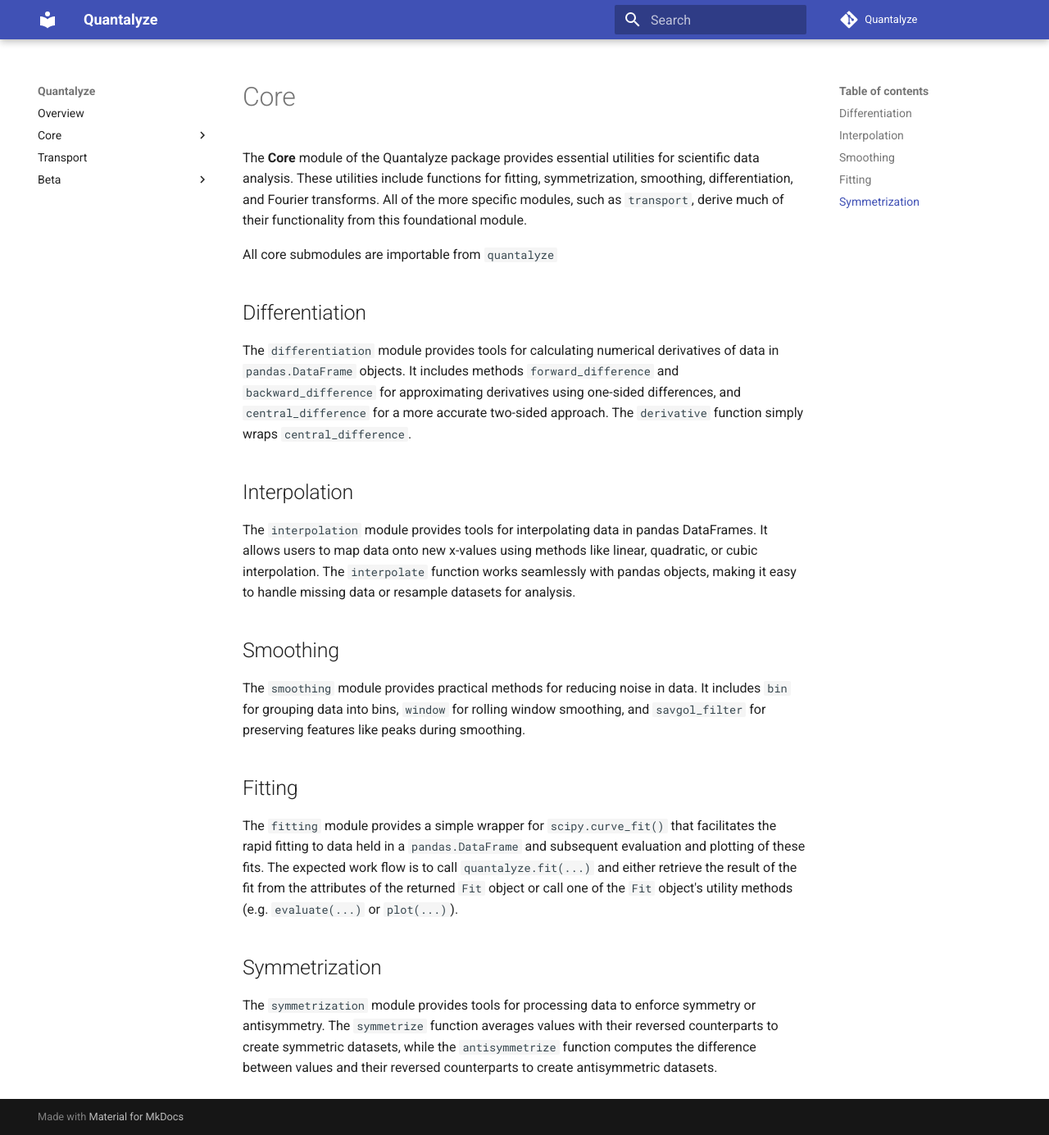
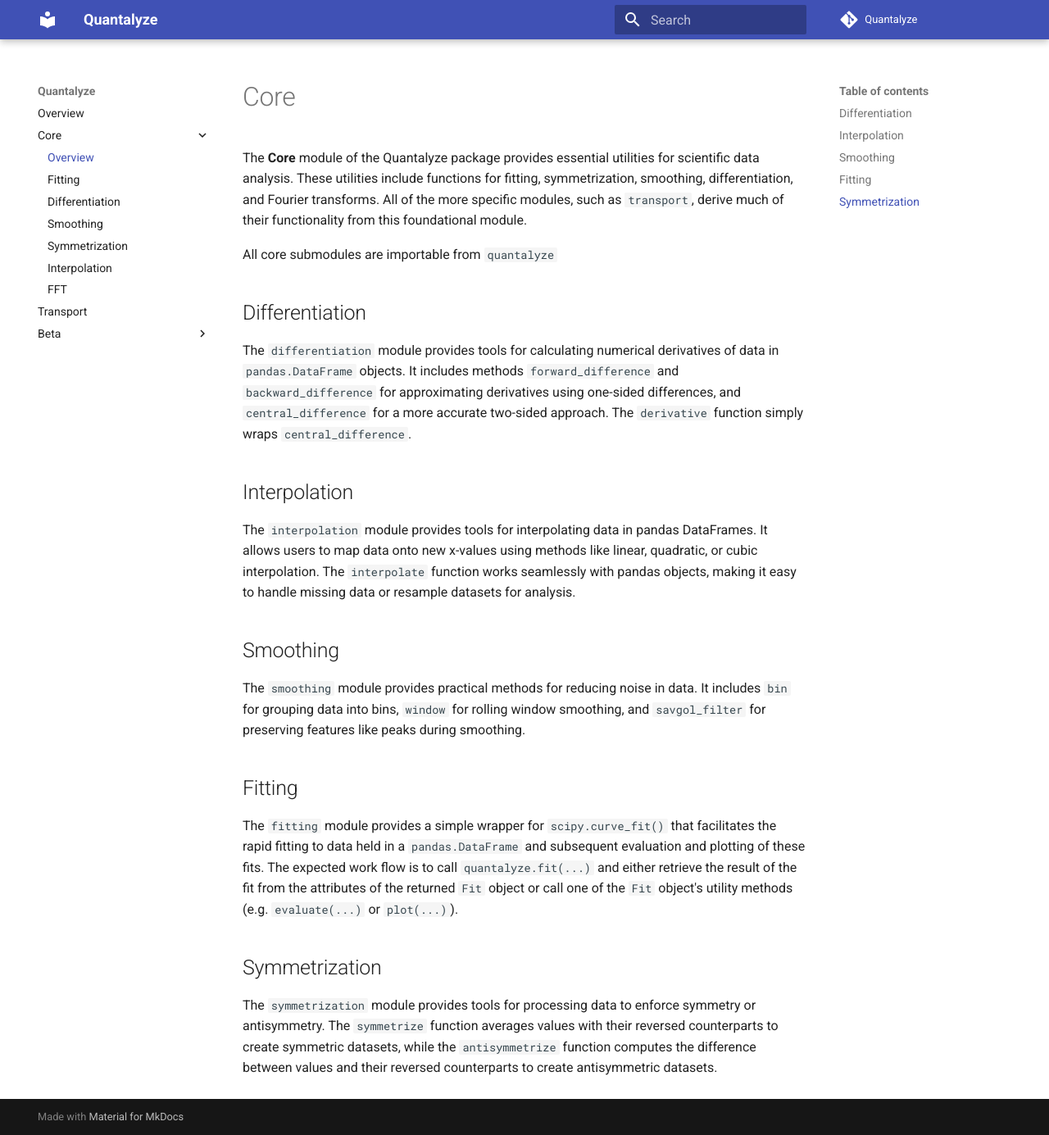
Before and after one commit to jakeayres/Quantalyze, an MkDocs documentation site: the page built from docs/core/overview.md, in a window 1280 px wide and 1385 px high. Shown: the whole window at 82% size. Built offline with MkDocs 1.6.1 and Material for MkDocs 9.7.7, drawn with Linux system fonts in a browser that asks for light colours; comment, search, counter and statistics services are not loaded; some of the changed lines change nothing that is shown.

Commit message:
Update navigation paths in mkdocs.yml and increment version to 0.1.4 in uv.lock

```diff
--- a/mkdocs.yml
+++ b/mkdocs.yml
@@ -4,13 +4,13 @@ repo_name: Quantalyze
 nav:
   - Overview: index.md
   - Core:
-      - Overview: core.md
-      - Fitting: fitting.md
-      - Differentiation: differentiation.md
-      - Smoothing: smoothing.md
-      - Symmetrization: symmetrization.md
-      - Interpolation: interpolation.md
-      - FFT: fft.md
+      - Overview: core/overview.md
+      - Fitting: core/fitting.md
+      - Differentiation: core/differentiation.md
+      - Smoothing: core/smoothing.md
+      - Symmetrization: core/symmetrization.md
+      - Interpolation: core/interpolation.md
+      - FFT: core/fft.md
   - Transport: transport.md
   - Beta:
       - Overview: beta/overview.md
```
Also changed, not shown: 1 other file.
